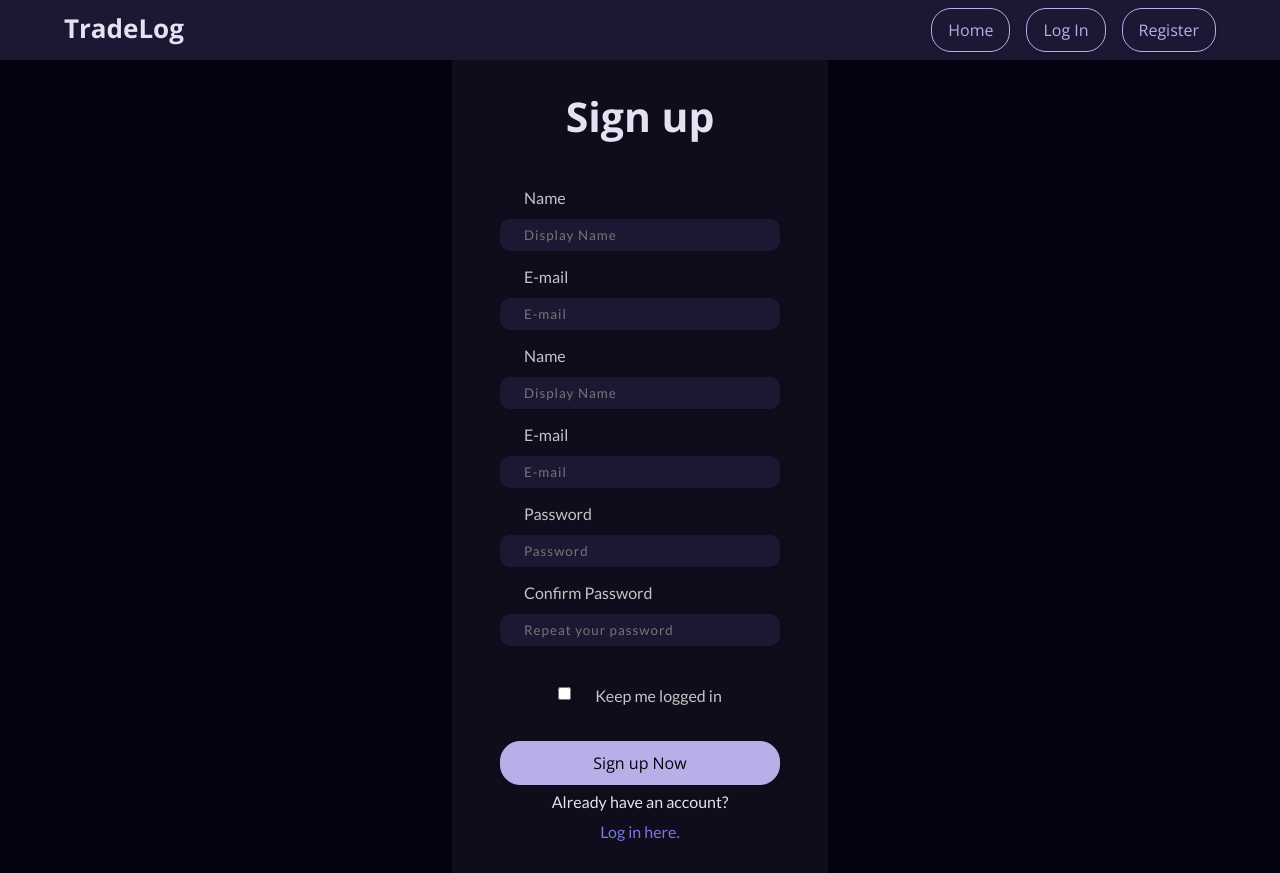
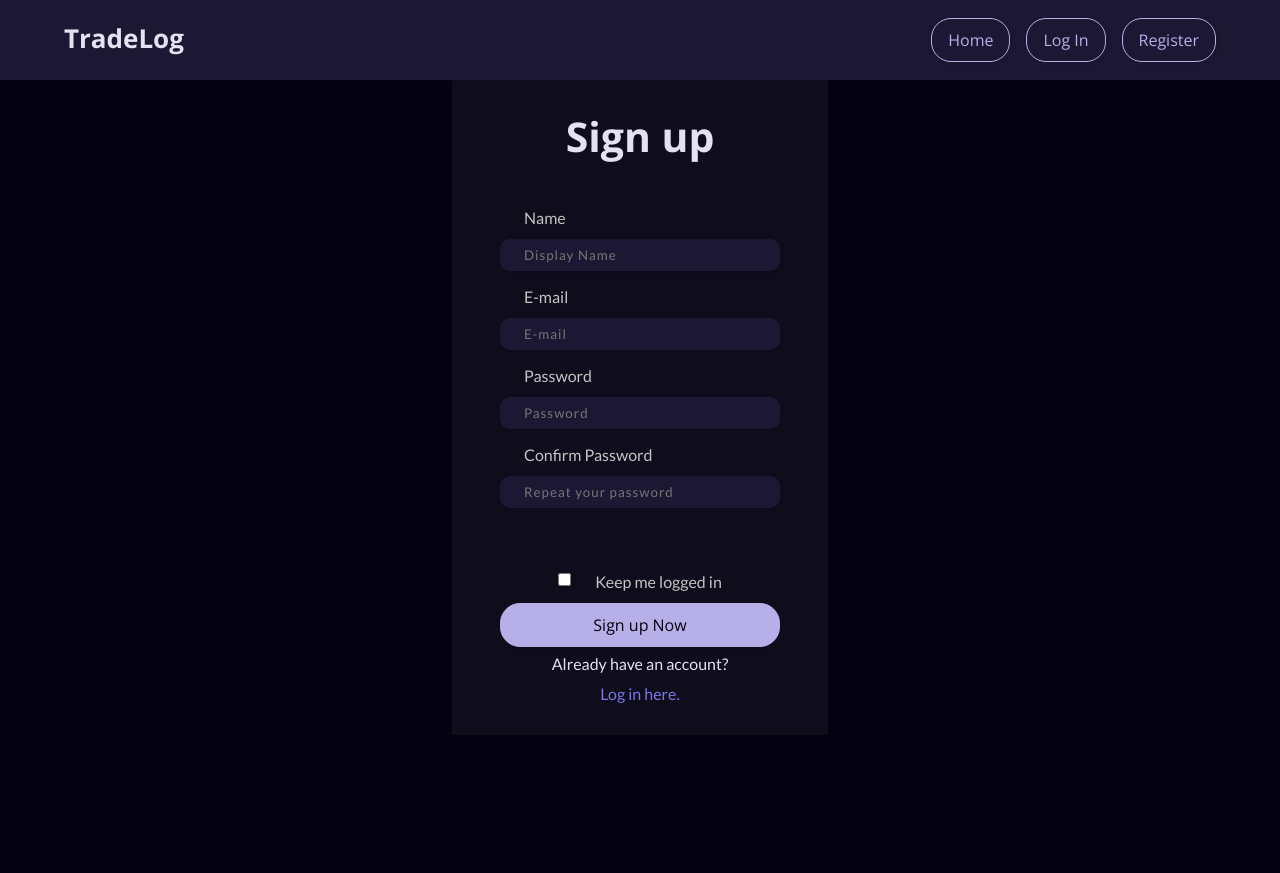
Before and after one commit to topsmart20/trading_frontend_reactjs, a React (Create React App) app: page /user/register in a window 1280 px wide. After the commit the page ends 800 px from the top, so only its background shows below. Built offline with nearby package versions, Linux system fonts and the light colour scheme.

Commit message:
refactor register form with new components. Add Checkbox component

```diff
--- a/src/Pages/Register/RegisterForm.jsx
+++ b/src/Pages/Register/RegisterForm.jsx
@@ -3,9 +3,9 @@ import { Link } from 'react-router-dom';
 import { useForm } from 'react-hook-form';
 import { yupResolver } from '@hookform/resolvers/yup';
 import * as yup from 'yup';
-import ErrorMessage from '../Shared/ErrorMessage';
 import Button from '../Shared/ui/Button';
 import InputText from '../Shared/ui/formControl/InputText';
+import CheckBox from '../Shared/ui/formControl/CheckBox';
 
 const registerSchema = yup.object().shape({
   name: yup.string().required(),
@@ -37,68 +37,26 @@ const RegisterForm = ({ onSubmit }) => {
             label='Name'
             register={register}
           />
+          <InputText name='email' label='E-mail' register={register} />
           <InputText
-            name='email'
-            label="E-mail"
+            name='password'
+            label='Password'
+            type='password'
             register={register}
           />
-          <div className='form-control'>
-            <label className='form__label' htmlFor='name'>
-              Name
-            </label>
-            <input
-              className='form__input'
-              name='name'
-              placeholder='Display Name'
-              ref={register}
-            />
-            {errors.name && <ErrorMessage message={errors.name.message} />}
-          </div>
-          <div className='form-control'>
-            <label className='form__label' htmlFor='email'>
-              E-mail
-            </label>
-            <input
-              className='form__input'
-              name='email'
-              placeholder='E-mail'
-              ref={register}
-            />
-            {errors.email && <ErrorMessage message={errors.email.message} />}
-          </div>
-          <div className='form-control'>
-            <label className='form__label' htmlFor='password'>
-              Password
-            </label>
-            <input
-              className='form__input'
-              type='password'
-              name='password'
-              placeholder='Password'
-              ref={register}
-            />
-            {errors.password && (
-              <ErrorMessage message={errors.password.message} />
-            )}
-          </div>
-          <div className='form-control'>
-            <label className='form__label' htmlFor='verify'>
-              Confirm Password
-            </label>
-            <input
-              className='form__input'
-              type='password'
-              name='verify'
-              placeholder='Repeat your password'
-              ref={register}
-            />
-            {errors.verify && <ErrorMessage message={errors.verify.message} />}
-          </div>
-          <div className='form-control form-control--checkbox'>
-            <input name='keepLoggedIn' type='checkbox' ref={register} />
-            <label htmlFor='keepLoggedIn'>Keep me logged in</label>
-          </div>
+          <InputText
+            name='verify'
+            label='Confirm Password'
+            placeholder='Repeat your password'
+            type='password'
+            register={register}
+          />
         </div>
+        <CheckBox
+          name='keepLoggedIn'
+          label='Keep me logged in'
+          register={register}
+        />
         <div className='form__button-container'>
           <Button buttonStyle='btn btn--primary form__btn' type='submit'>
             Sign up Now
--- /dev/null
+++ b/src/Pages/Shared/ui/formControl/CheckBox.jsx
@@ -0,0 +1,12 @@
+import React from 'react';
+
+const CheckBox = ({label, name, register}) => {
+  return (
+    <div className='form-control form-control--checkbox'>
+      <input name={name} type='checkbox' ref={register} />
+      <label htmlFor={name}>{label}</label>
+    </div>
+  );
+};
+
+export default CheckBox;
```
Also changed, not shown: 1 other file (tests, documents, lock files or other folders).
